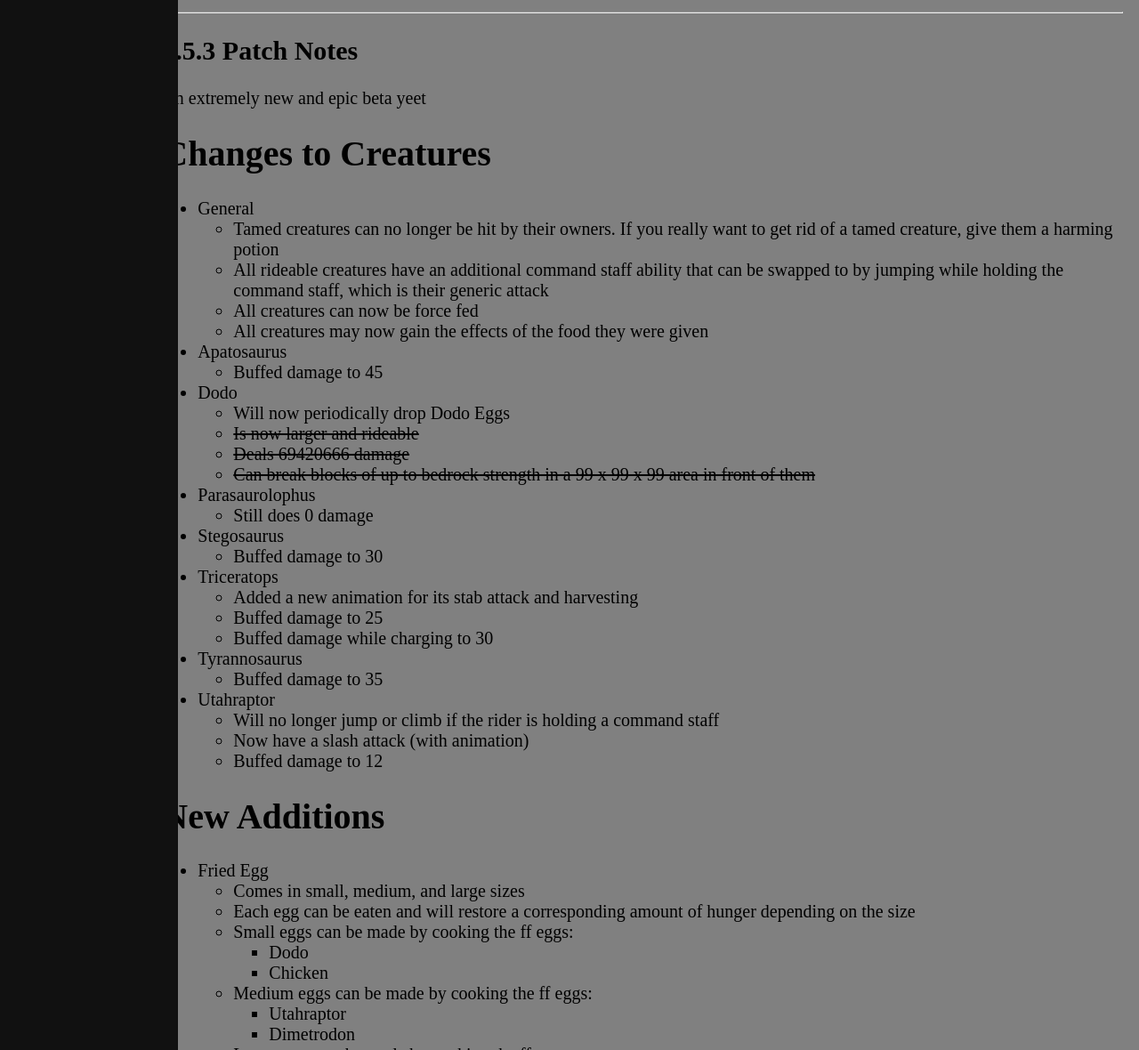
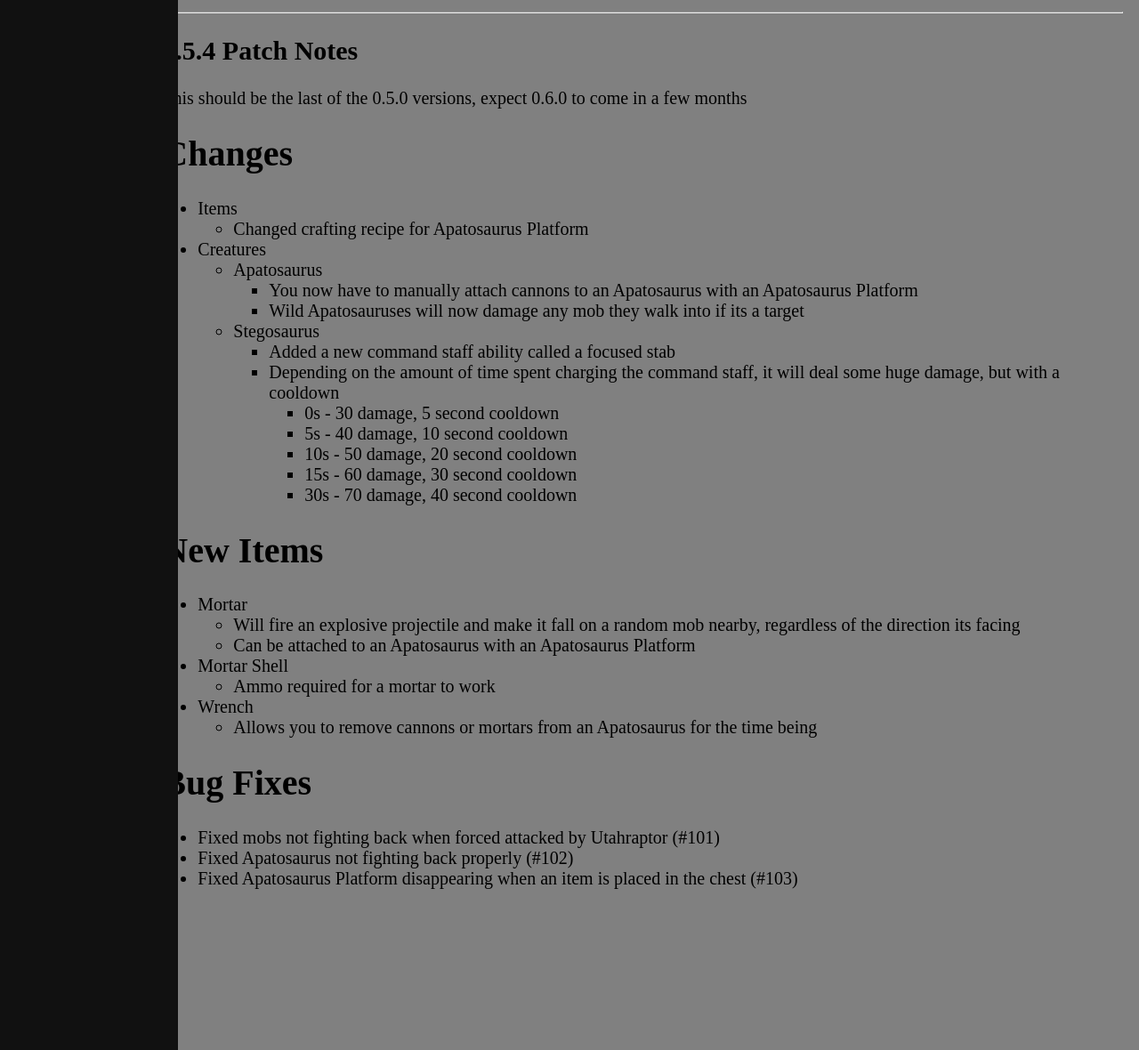
Before and after one commit to ANightDazingZoroark/ANightDazingZoroark.github.io, a Jekyll site: the page built from prehistoric-rift/download/index.html, in a window 1280 px wide and 1400 px high, scrolled down 750 px. Shown: the part 220-1400 px from the top of the window at 89% size. Built offline with Jekyll 4.4.1, drawn with Linux system fonts in a browser that asks for light colours; some of the changed text lies outside the part shown.

Commit message:
wheeeeeeeeeeee

```diff
--- a/prehistoric-rift/download/index.html
+++ b/prehistoric-rift/download/index.html
@@ -18,8 +18,8 @@ You can download the latest version of Prehistoric Rift directly here.
 
 <br />
 
-<button onclick="window.open('Prehistoric Rift Beta 0.5.3.mcaddon')">
-    Download 0.5.3
+<button onclick="window.open('Prehistoric Rift Beta 0.5.4.mcaddon')">
+    Download 0.5.4
 </button>
 
 <br />
@@ -35,94 +35,54 @@ Older versions can be downloaded <a href="https://github.com/ANightDazingZoroark
 
 <hr/>
 
-<h2>0.5.3 Patch Notes</h2>
-<p>An extremely new and epic beta yeet</p>
-<h1 id="changes-to-creatures">Changes to Creatures</h1>
+<h2>0.5.4 Patch Notes</h2>
+<p>This should be the last of the 0.5.0 versions, expect 0.6.0 to come in a few months</p>
+<h1 id="changes">Changes</h1>
 <ul>
-<li>General<ul>
-<li>Tamed creatures can no longer be hit by their owners. If you really want to get rid of a tamed creature, give them a harming potion</li>
-<li>All rideable creatures have an additional command staff ability that can be swapped to by jumping while holding the command staff, which is their generic attack</li>
-<li>All creatures can now be force fed</li>
-<li>All creatures may now gain the effects of the food they were given</li>
+<li>Items<ul>
+<li>Changed crafting recipe for Apatosaurus Platform</li>
 </ul>
 </li>
+<li>Creatures<ul>
 <li>Apatosaurus<ul>
-<li>Buffed damage to 45</li>
-</ul>
-</li>
-<li>Dodo<ul>
-<li>Will now periodically drop Dodo Eggs</li>
-<li><del>Is now larger and rideable</del></li>
-<li><del>Deals 69420666 damage</del></li>
-<li><del>Can break blocks of up to bedrock strength in a 99 x 99 x 99 area in front of them</del></li>
-</ul>
-</li>
-<li>Parasaurolophus<ul>
-<li>Still does 0 damage</li>
+<li>You now have to manually attach cannons to an Apatosaurus with an Apatosaurus Platform</li>
+<li>Wild Apatosauruses will now damage any mob they walk into if its a target</li>
 </ul>
 </li>
 <li>Stegosaurus<ul>
-<li>Buffed damage to 30</li>
-</ul>
-</li>
-<li>Triceratops<ul>
-<li>Added a new animation for its stab attack and harvesting</li>
-<li>Buffed damage to 25</li>
-<li>Buffed damage while charging to 30</li>
-</ul>
-</li>
-<li>Tyrannosaurus<ul>
-<li>Buffed damage to 35</li>
-</ul>
-</li>
-<li>Utahraptor<ul>
-<li>Will no longer jump or climb if the rider is holding a command staff</li>
-<li>Now have a slash attack (with animation)</li>
-<li>Buffed damage to 12</li>
-</ul>
-</li>
-</ul>
-<h1 id="new-additions">New Additions</h1>
-<ul>
-<li>Fried Egg<ul>
-<li>Comes in small, medium, and large sizes</li>
-<li>Each egg can be eaten and will restore a corresponding amount of hunger depending on the size</li>
-<li>Small eggs can be made by cooking the ff eggs:<ul>
-<li>Dodo</li>
-<li>Chicken</li>
-</ul>
-</li>
-<li>Medium eggs can be made by cooking the ff eggs:<ul>
-<li>Utahraptor</li>
-<li>Dimetrodon</li>
-</ul>
-</li>
-<li>Large eggs can be made by cooking the ff eggs:<ul>
-<li>Apatosaurus</li>
-<li>Stegosaurus</li>
-<li>Triceratops</li>
-<li>Tyrannosaurus</li>
+<li>Added a new command staff ability called a focused stab</li>
+<li>Depending on the amount of time spent charging the command staff, it will deal some huge damage, but with a cooldown<ul>
+<li>0s - 30 damage, 5 second cooldown</li>
+<li>5s - 40 damage, 10 second cooldown</li>
+<li>10s - 50 damage, 20 second cooldown</li>
+<li>15s - 60 damage, 30 second cooldown</li>
+<li>30s - 70 damage, 40 second cooldown</li>
 </ul>
 </li>
 </ul>
 </li>
-<li>Mixed Meat<ul>
-<li>Meat equivalent of golden apples</li>
-<li>Can be crafted with raw exotic meat, raw hadrosaur meat, raw dodo meat, raw porkchop, and raw beef</li>
-</ul>
-</li>
-<li>Enchanted Mixed Meat<ul>
-<li>Meat equivalent of enchanted golden apples</li>
-<li>Can be crafted with gold blocks and mixed meat</li>
 </ul>
 </li>
 </ul>
-<h1 id="other-changes">Other changes</h1>
+<h1 id="new-items">New Items</h1>
 <ul>
-<li>Made enchanted golden apples craftable with apples and gold blocks</li>
-<li>Dodo eggs can be used to make cakes</li>
+<li>Mortar<ul>
+<li>Will fire an explosive projectile and make it fall on a random mob nearby, regardless of the direction its facing</li>
+<li>Can be attached to an Apatosaurus with an Apatosaurus Platform</li>
+</ul>
+</li>
+<li>Mortar Shell<ul>
+<li>Ammo required for a mortar to work</li>
+</ul>
+</li>
+<li>Wrench<ul>
+<li>Allows you to remove cannons or mortars from an Apatosaurus for the time being</li>
+</ul>
+</li>
 </ul>
 <h1 id="bug-fixes">Bug Fixes</h1>
 <ul>
-<li>Fixed Parasaurolophus standing/sitting/rideability being screwed over by turret mode usage (#98)</li>
+<li>Fixed mobs not fighting back when forced attacked by Utahraptor (#101)</li>
+<li>Fixed Apatosaurus not fighting back properly (#102)</li>
+<li>Fixed Apatosaurus Platform disappearing when an item is placed in the chest (#103)</li>
 </ul>
```
Also changed, not shown: 2 other files.
